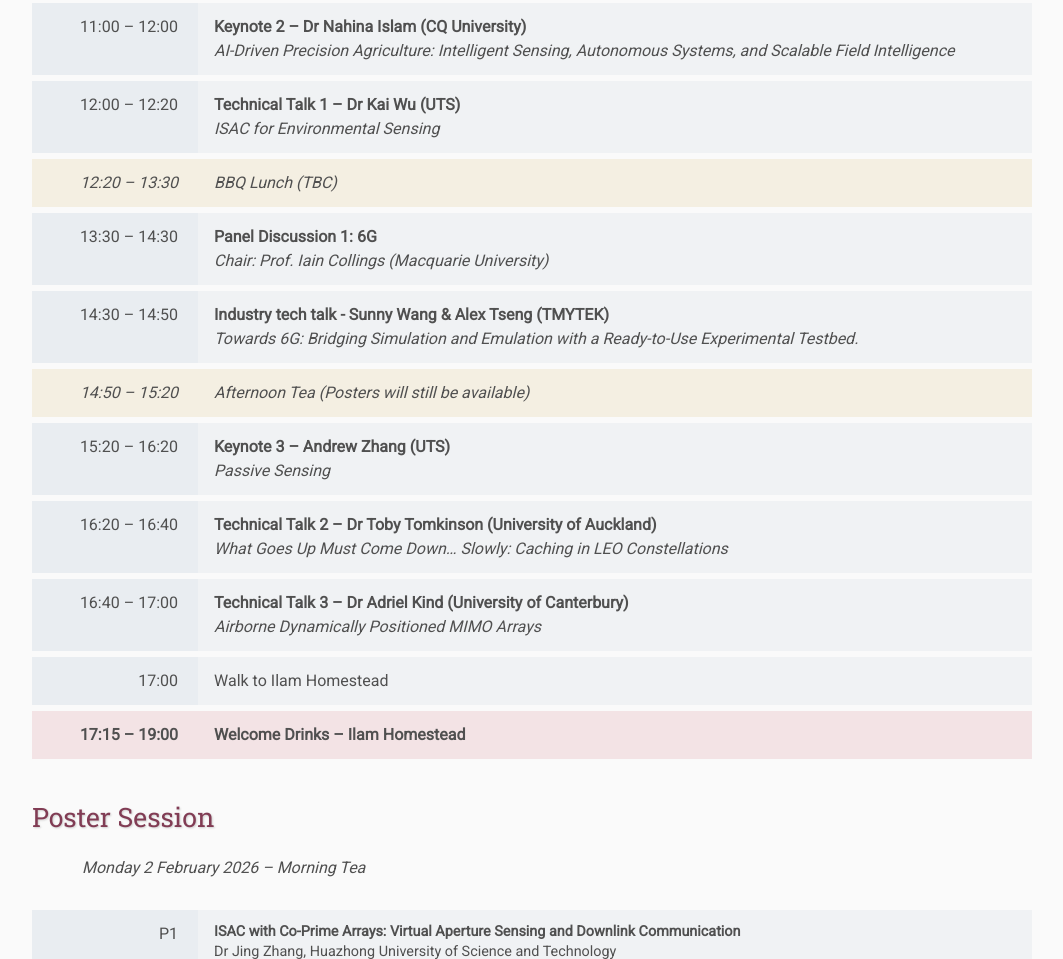
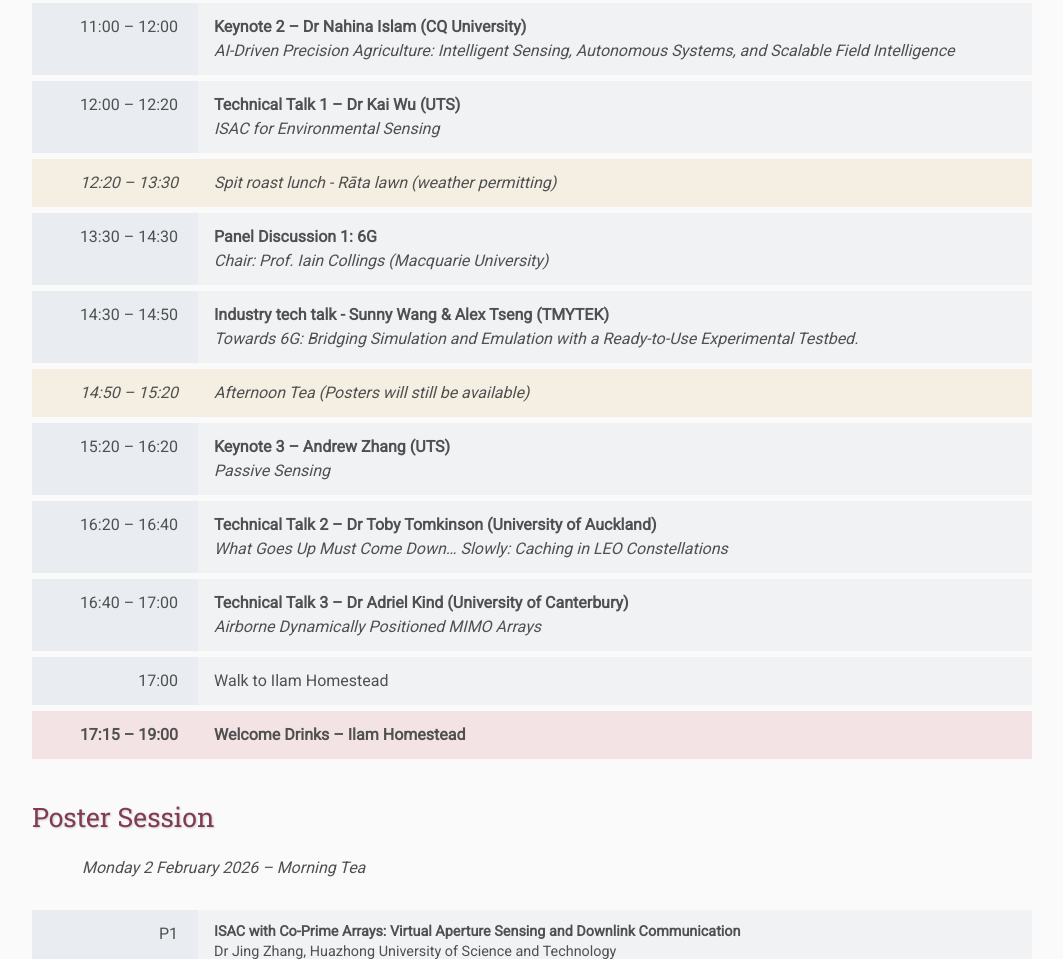
Before and after one commit to GraemeWoodward/AusCTW2026, a plain HTML site: page programme/index.html in a window 1280 px wide. Shown: the part 1520-2479 px from the top of the page, without its empty margins (108-1171 px from the left). Drawn offline with nearby package versions, Linux system fonts and the light colour scheme; some packages are replaced by stand-ins of ours; files that its build step writes are made by us from their sources.

Commit message:
Update index.html

```diff
--- a/programme/index.html
+++ b/programme/index.html
@@ -160,7 +160,7 @@ ul
 
     <tr class="break">
       <td class="time">12:20 – 13:30</td>
-      <td>BBQ Lunch (TBC)</td>
+      <td>Spit roast lunch - Rāta lawn (weather permitting)</td>
     </tr>
 
     <tr>
```
